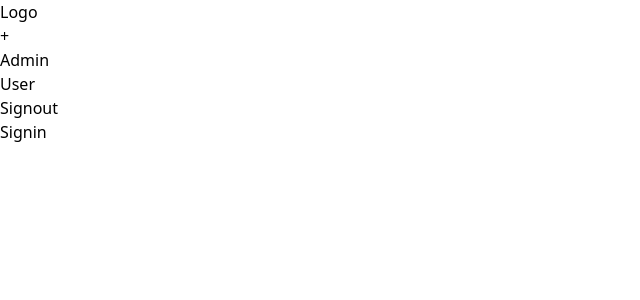
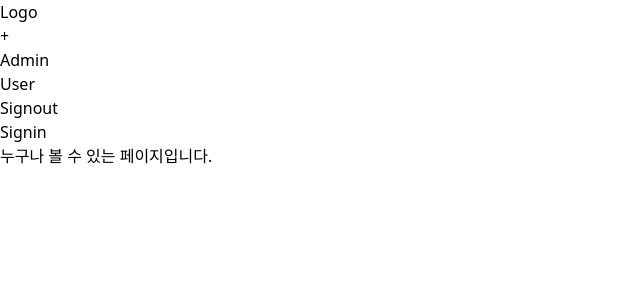
Before and after one commit to junb119/nextjs-market-app, a Next.js app: page / in a window 1280 px wide. Shown: the top 300 px of the page, without its empty margins (0-640 px from the left). Built offline with nearby package versions, Linux system fonts and the light colour scheme.

Commit message:
1-3 User, Admin 페이지 생성하기

```diff
--- a/src/app/page.tsx
+++ b/src/app/page.tsx
@@ -1,6 +1,8 @@
 
 export default function Home() {
   return (
-    <main className="flex flex-col gap-8 row-start-2 items-center sm:items-start"></main>
+    <main >
+      누구나 볼 수 있는 페이지입니다.
+    </main>
   );
 }
```
Also changed, not shown: src/app/admin/page.tsx (added, +7 -0 lines), src/app/user/page.tsx (added, +7 -0 lines), manual/1-3 User, Admin 페이지 생성하기.png (added).
